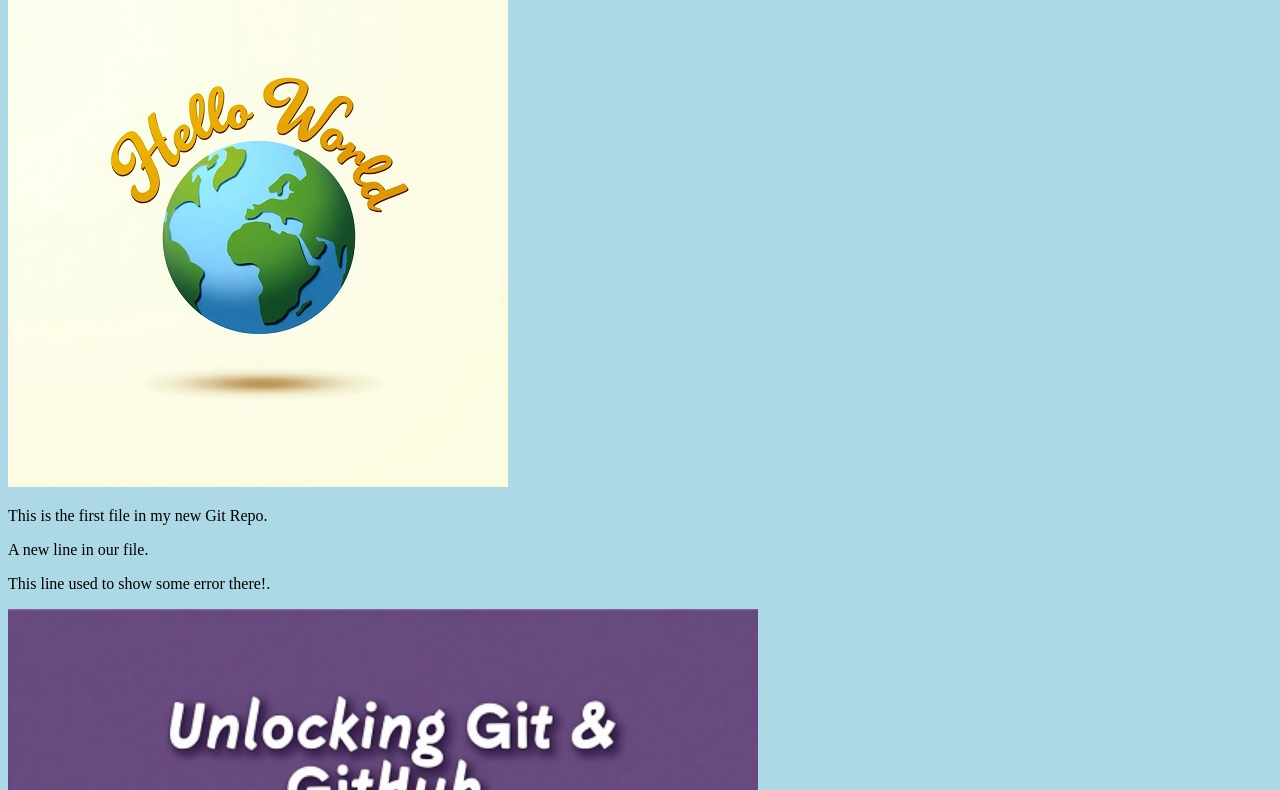
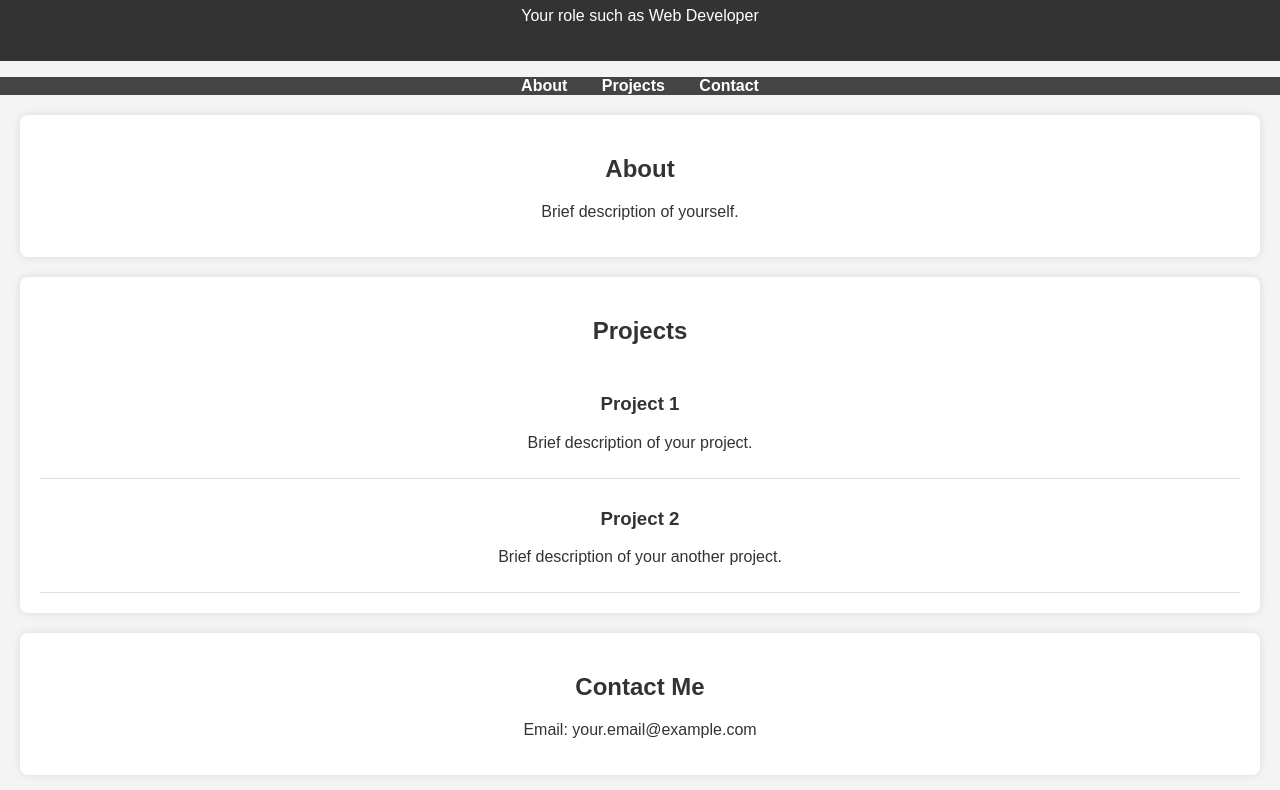
Before and after one commit to arja00005/hello-world, a plain HTML site: page index.html in a window 1280 px wide. Shown: the part 93-883 px from the top of the page. Drawn offline with Linux system fonts and the light colour scheme.

Commit message:
aaa
aaaa

```diff
--- a/index.html
+++ b/index.html
@@ -1,19 +1,49 @@
 <!DOCTYPE html>
-<html>
+<html lang="en">
 <head>
-    <title>Hello Git & GitHub!</title>
-	<link rel = "stylesheet" href = "bluestyle.css">
+    <meta charset="UTF-8">
+    <meta name="viewport" content="width=device-width, initial-scale=1.0">
+    <title>Portfolio</title>
+    <link rel="stylesheet" href="style.css">
 </head>
 <body>
-    <h1>Hello world!</h1>
-	<div>
-	<img src= "img_hello_world.jpg" alt = "Hello world from space" style = "width:100%; max-width:500px">
-	</div>
-    <p>This is the first file in my new Git Repo.</p>
-	<p>A new line in our file.</p>
-	<p>This line used to show some error there!.</p>
-	<div>
-	<img src= "img_hello_git.jpg" alt = "Hello Git" style = "width:100%; max-width:750px">
-	</div>
+    <header>
+        <h1>Your Name</h1>
+        <p>Your role such as Web Developer</p>
+    </header>
+
+    <nav>
+        <ul>
+            <li><a href="#about">About</a></li>
+            <li><a href="#projects">Projects</a></li>
+            <li><a href="#contact">Contact</a></li>
+        </ul>
+    </nav>
+
+    <section id="about">
+        <h2>About</h2>
+        <p>Brief description of yourself.</p>
+    </section>
+
+    <section id="projects">
+        <h2>Projects</h2>
+        <div class="project">
+            <h3>Project 1</h3>
+            <p>Brief description of your project.</p>
+        </div>
+        <div class="project">
+            <h3>Project 2</h3>
+            <p>Brief description of your another project.</p>
+        </div>
+    </section>
+
+    <section id="contact">
+        <h2>Contact Me</h2>
+        <p>Email: your.email@example.com</p>
+    </section>
+
+    <footer>
+        <p>&copy; 2025 Your Name. All Rights Reserved.</p>
+    </footer>
 </body>
 </html>
--- /dev/null
+++ b/style.css
@@ -0,0 +1,51 @@
+body {
+    font-family: Arial, sans-serif;
+    margin: 0;
+    padding: 0;
+    text-align: center;
+    background: #f4f4f4;
+    color: #333;
+}
+
+header {
+    background: #333;
+    color: white;
+    padding: 20px;
+}
+
+nav ul {
+    list-style: none;
+    padding: 0;
+    background: #444;
+}
+
+nav ul li {
+    display: inline;
+    margin: 0 15px;
+}
+
+nav ul li a {
+    text-decoration: none;
+    color: white;
+    font-weight: bold;
+}
+
+section {
+    padding: 20px;
+    margin: 20px;
+    background: white;
+    border-radius: 8px;
+    box-shadow: 0 0 10px rgba(0, 0, 0, 0.1);
+}
+
+.project {
+    border-bottom: 1px solid #ddd;
+    padding: 10px 0;
+}
+
+footer {
+    background: #222;
+    color: white;
+    padding: 10px;
+    margin-top: 20px;
+}
```
Also changed, not shown: 1 other file.
